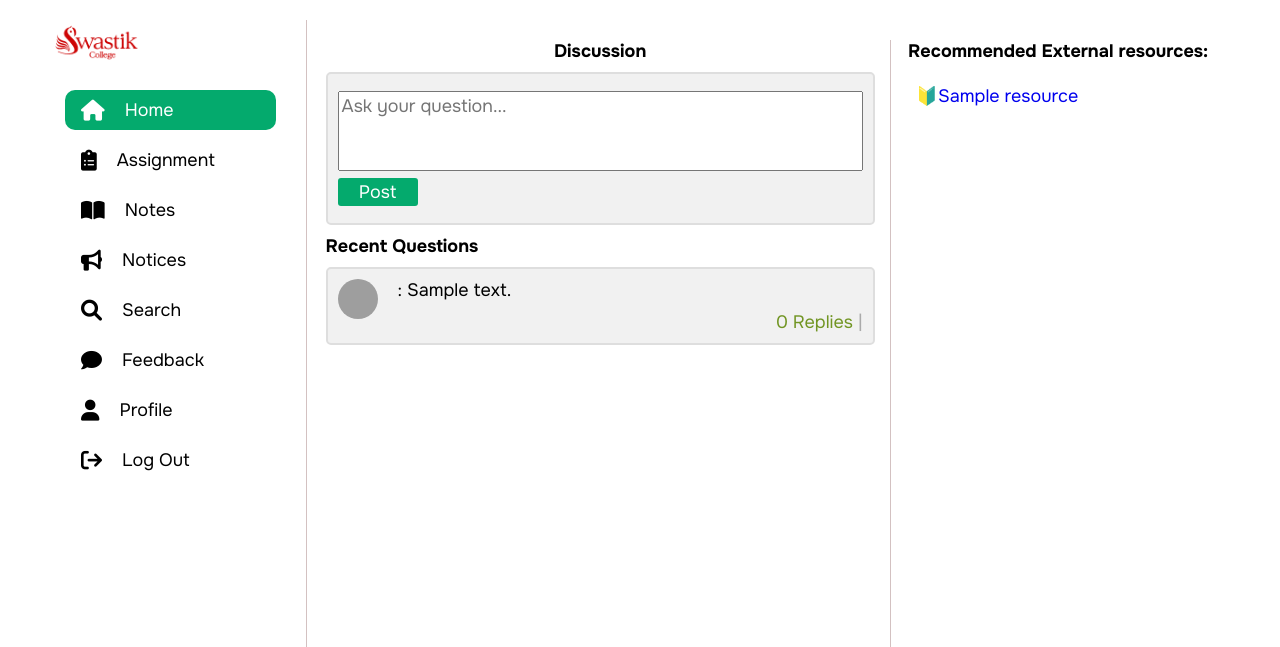
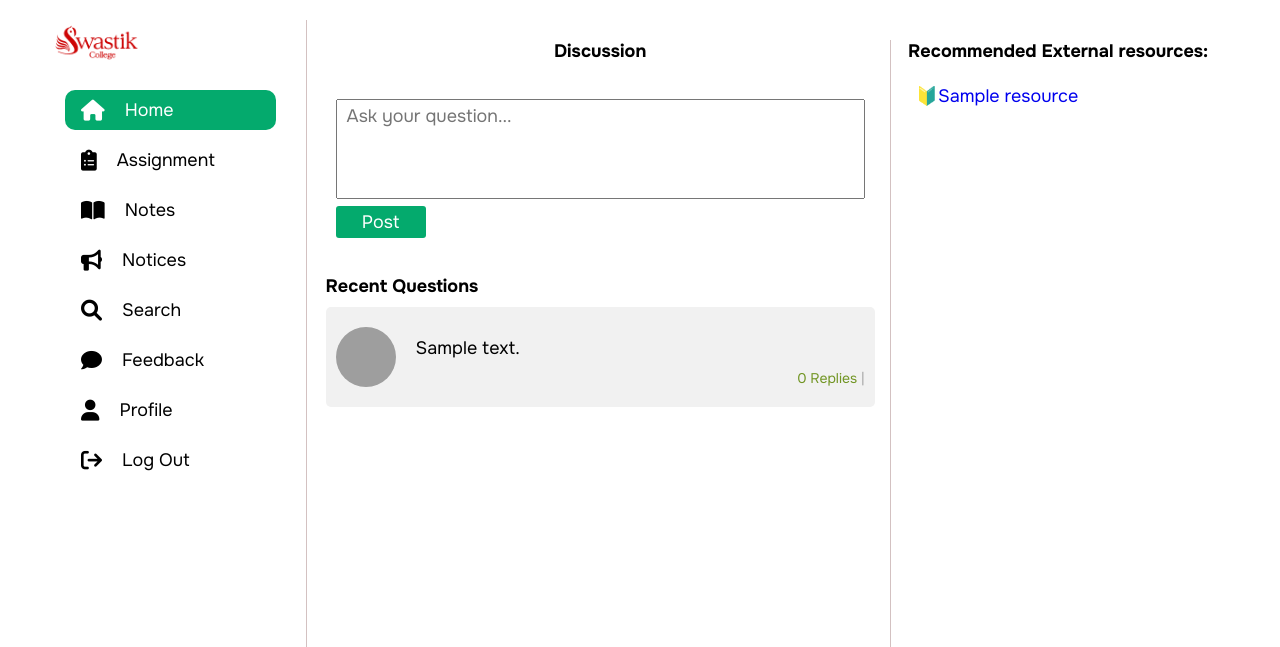
Before and after one commit to sijan17/cms, a PHP site: page /f-e/home.php in a window 1280 px wide. Shown: the top 647 px of the page. Run offline with PHP 8.4, Linux system fonts and the light colour scheme; the visitor is signed in with stand-in values (Sample User, id 1); tables that the repository leaves empty or names only in its code hold one stand-in row (values such as "Sample post"); data that the repository does not hold is empty; some libraries are stand-ins or nearby versions; grey boxes are pictures that could not be loaded.

Commit message:
Bug fixes, updated styles

```diff
--- a/admin/users.php
+++ b/admin/users.php
@@ -1,6 +1,6 @@
 <?php
     require 'auth.php';
-    $s = user_id;
+    $s = "user_id";
     if(isset($_GET['s'])){
       $s = $_GET['s']." asc--";
     }
--- a/classes/control_class.php
+++ b/classes/control_class.php
@@ -598,6 +598,7 @@ class control_class
 				$post_resource->execute();
 				$message = "<p style='color:green;'>Posted.</p>";
 			} catch (PDOException $exception) {
+				echo $exception;
 				echo "Sorry, Internal Server Error.";
 			}
 		} else {
--- a/f-e/home.php
+++ b/f-e/home.php
@@ -25,11 +25,18 @@ $resources = $obj_admin->display('swastik_resources','resource_id');
     <link rel="stylesheet" type="text/css" href="../fontawesome/css/all.css">
     <style type="text/css">
 .container1,.post-assignment {
-  border: 2px solid #dedede;
-  background-color: #f1f1f1;
+  border: none;
   border-radius: 5px;
-  padding: 10px;
+  padding: 20px 10px;
   margin: 10px 0;
+}
+
+.time-right, .time-right a{
+    font-size: 14px;
+}
+
+.question--username{
+    margin-bottom: 10px;
 }
 </style>
 </head>
@@ -89,13 +96,13 @@ $count = $obj_admin->count("swastik_replies","r_to",$questions[$i]['q_id'])
     ?>
 <div class="container1">
   <img src="../user-img/<?php echo $user_info['user_image'] ?>" alt="Avatar" style="width:100%;">
-  <p><b><?php
+  <div class="question--username"><b><?php
 
   if($questions[$i]['q_by']==$_SESSION['user_id']){
         echo "You";
     }else{
         echo $user_info['user_fullname'];
-  } ?></b> : <?php echo $questions[$i]['q_content'] ?></p>
+  } ?></b> </div> <p>  <?php echo $questions[$i]['q_content'] ?></p>
   <span class="time-right" ><a style="color:#719523" href="replies.php?q=<?php echo $questions[$i]['q_id'];?>"><?php echo $count ?> Replies</i>
 </a> |
 
--- a/f-e/profile.php
+++ b/f-e/profile.php
@@ -155,6 +155,7 @@ $note = $obj_admin->display('swastik_notes','note_id');
                   ?>
                   </td>
               </tr>
+              <?php if($_SESSION['user_permission']== 0){ ?>
               <tr><td> Reg. No.       :</td> <td> <?php echo $_SESSION['user_regno'] ?>
               <tr>
                 <td>   Faculty  : </td><td>  <?php if($_SESSION['user_faculty']!=NULL){
@@ -167,6 +168,8 @@ $note = $obj_admin->display('swastik_notes','note_id');
                            }
                            } ?> </td> </tr>
                <tr> <td> Semester :</td> <td><?php echo $_SESSION['user_semester'] ?> </td> </tr>
+
+               <?php } ?>
                 <tr><td> Email       :</td> <td> <?php echo $_SESSION['user_email'] ?>
                 <!-- <a style="color:blue" id="change">Change</a> -->
             </td>
--- a/style/style-d.css
+++ b/style/style-d.css
@@ -19,6 +19,14 @@ input[type="text"]{
     border: 1px solid #000;
     outline: none;
     width: 100%;
+}
+
+input[type="submit"], button{
+    transition: all ease 300ms;
+}
+
+input[type="submit"]:hover, button:hover{
+    opacity: 0.8;
 }
 
 .container {
@@ -317,7 +325,6 @@ input[type=submit]{
     .post-assignment input,.post-assignment textarea{
         display: block;
         width: 100%;
-        padding: 3px;
         margin:  7px 0;
 
     }
@@ -327,13 +334,14 @@ input[type=submit]{
     }
 
     .post-assignment input[type=submit]{
-        width: 80px;
-        height: 28px;
         background-color: #04aa6d;
         border: none;
         color: white;
         border-radius: 3px;
+        max-width: 90px;
     }
+
+
 
 
 
@@ -810,6 +818,10 @@ input[type=submit]{
         height: 30px;
     }
 
+    textarea{
+        padding: 5px 10px ;
+    }
+
     .feedback-section input[type=submit]{
         width: 100px;
         height: 30px;
@@ -826,7 +838,7 @@ input[type=submit]{
 .notice textarea{
     width: 100%;
     box-sizing: border-box;
-    height: 80px;
+    height: 100px;
 }
 
 
@@ -839,7 +851,6 @@ input[type=submit]{
     border-radius: 9px;
     cursor: pointer;
     box-sizing: border-box;
-
 }
 .notes-section input:hover, .assignment-section input:hover{
     background-color: #04aa6d;
@@ -863,18 +874,21 @@ input[type=submit]{
     .post-assignment input,.post-assignment textarea{
         display: block;
         width: 100%;
-        padding: 3px;
         margin:  7px 0;
+    }
 
+    .post-assignment input[type=submit]{
+        padding: 5px;
     }
+
+
     .post-assignment label{
         margin:  15px 0;
 
     }
 
     .post-assignment input[type=submit]{
-        width: 80px;
-        height: 28px;
+
         background-color: #04aa6d;
         border: none;
         color: white;
@@ -884,7 +898,7 @@ input[type=submit]{
 
 
 .container1 {
-  border: 2px solid #dedede;
+  border: none;
   background-color: #f1f1f1;
   border-radius: 5px;
 
@@ -906,8 +920,8 @@ input[type=submit]{
 .container1 img {
 object-fit: cover;
   float: left;
-  max-width: 40px;
-  height: 40px;
+  max-width: 60px;
+  height: 60px;
   /*width: 100%;*/
   /*margin-right: 20px;*/
   margin-right: 12px;
```
Also changed, not shown: f-e/search.php (+7 -1 lines), user-img/089f720061e999a3IMG_20220727_162919.jpg (deleted), user-img/3b2a10367fe6c08cScreenshot from 2023-10-08 18-09-04.png (added), user-img/666b20eeba062c99user-default.png (deleted), user-img/77264b7e72190894favicon.ico (renamed from img/favicon.ico), user-img/e7256ce45f1de7ec119174422_823101258227987_594173300341578291_n.jpg (added), user-img/user-default.png, 5 other files.
